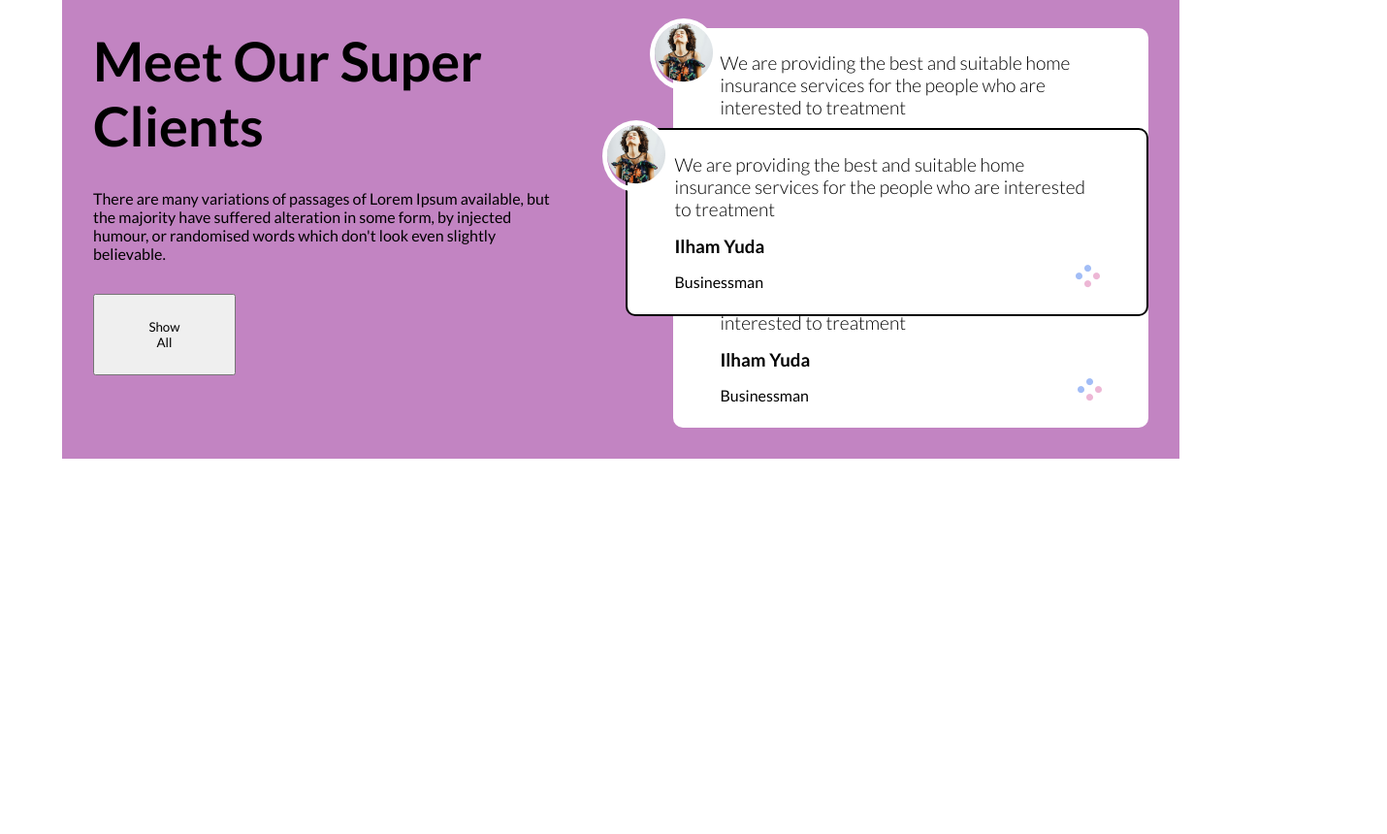
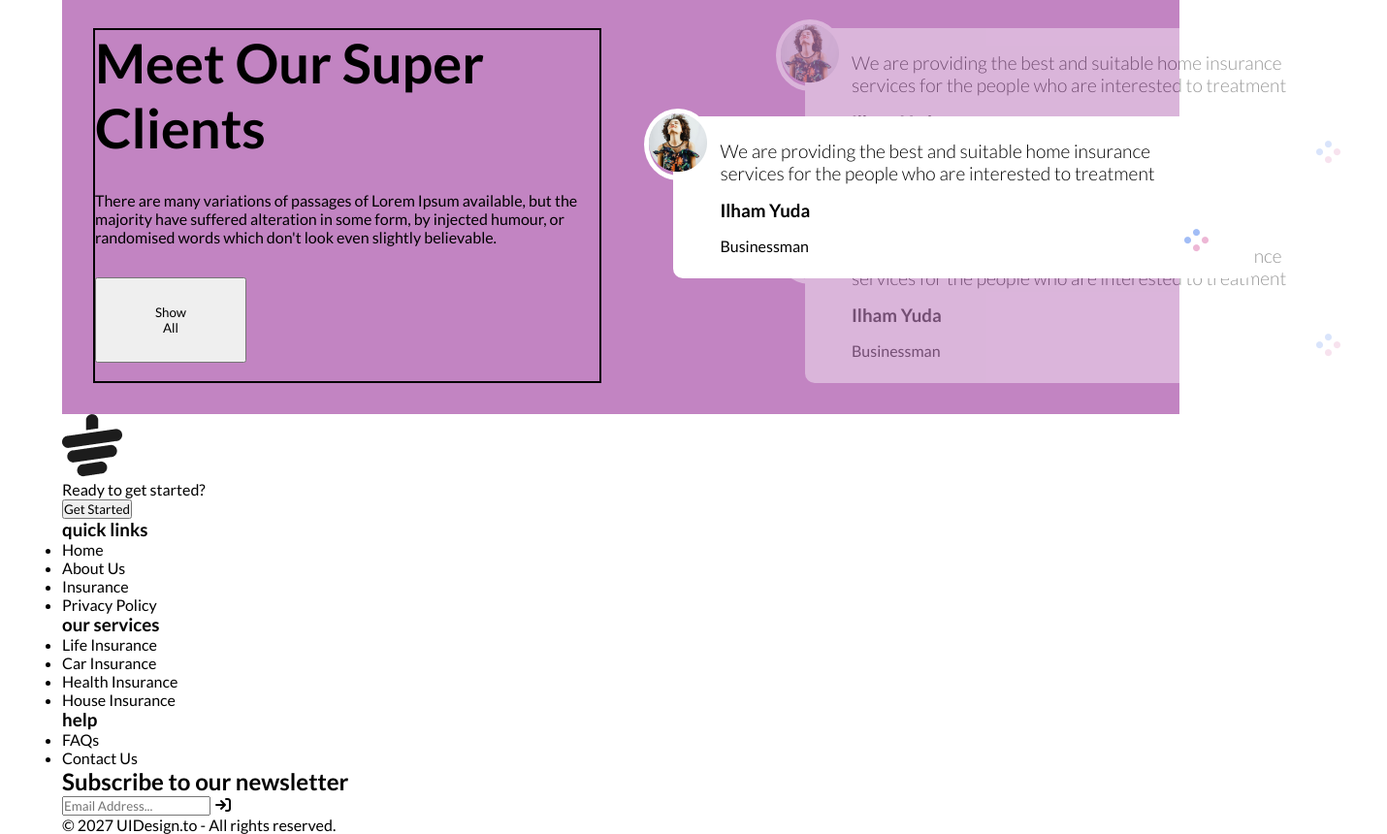
Before and after one commit to itsFakhrulIslam/theTeaHouse, a plain HTML site: page index.html in a window 1280 px wide. Shown: the part 2240-3100 px from the top of the page at 97% size, 1430 px wide, since content can reach past the window. Before the commit the page ends 2713 px from the top, so only its background shows below. Drawn offline with Linux system fonts and the light colour scheme.

Commit message:
fix client area movement

```diff
--- a/index.html
+++ b/index.html
@@ -158,7 +158,7 @@
           </div>
 
           <div class="clientArea">
-            <div class="client">
+            <div class="client client1">
               <div class="clientImg">
                 <img src="./assets/images/client.png" alt="" />
               </div>
@@ -179,7 +179,7 @@
               </div>
             </div>
 
-            <div class="client">
+            <div class="client client2">
               <div class="clientImg">
                 <img src="./assets/images/client.png" alt="" />
               </div>
@@ -226,6 +226,56 @@
     </main>
 
     <!-- footer part -->
-    <footer></footer>
+    <footer>
+      <div class="topFoot">
+        <img src="./assets/images/logo.png" alt="logo" />
+
+        <p>Ready to get started?</p>
+
+        <button>Get Started</button>
+      </div>
+
+      <div class="midFoot">
+        <div class="quickLinks">
+          <h3>quick links</h3>
+          <ul>
+            <li>Home</li>
+            <li>About Us</li>
+            <li>Insurance</li>
+            <li>Privacy Policy</li>
+          </ul>
+        </div>
+
+        <div class="ourService">
+          <h3>our services</h3>
+          <ul>
+            <li>Life Insurance</li>
+            <li>Car Insurance</li>
+            <li>Health Insurance</li>
+            <li>House Insurance</li>
+          </ul>
+        </div>
+
+        <div class="help">
+          <h3>help</h3>
+          <ul>
+            <li>FAQs</li>
+            <li>Contact Us</li>
+          </ul>
+        </div>
+
+        <div class="subscribe">
+          <h2>Subscribe to our newsletter</h2>
+
+          <input type="email" placeholder="Email Address..." />
+
+          <i class="fa-solid fa-arrow-right-to-bracket"></i>
+        </div>
+      </div>
+
+      <div class="botFoot">
+        <p>© 2027 UIDesign.to - All rights reserved.</p>
+      </div>
+    </footer>
   </body>
 </html>
--- a/style.css
+++ b/style.css
@@ -261,7 +261,8 @@ body {
   gap: 20px;
 
   .clientInfo {
-    width: 45%;
+    border: 2px solid;
+    width: 50%;
     display: flex;
     flex-direction: column;
     gap: 2rem;
@@ -279,13 +280,16 @@ body {
   }
 
   .clientArea {
-    width: 45%;
+    width: 50%;
+    padding-left: 190px;
     position: relative;
     display: flex;
     flex-direction: column;
+    justify-items: end;
     gap: 2rem;
 
     .client {
+      width: 600px;
       background: white;
       border-radius: 10px;
       position: relative;
@@ -319,11 +323,20 @@ body {
       }
     }
 
+    .client1,
+    .client2 {
+      opacity: 40%;
+    }
+
     .client3 {
-      border: 2px solid;
       position: absolute;
       top: 25%;
-      left: -10%;
+      left: 10%;
     }
   }
 }
+
+footer {
+  max-width: 90%;
+  margin: 0 auto;
+}
```
Also changed, not shown: assets/images/logo.png (added).
